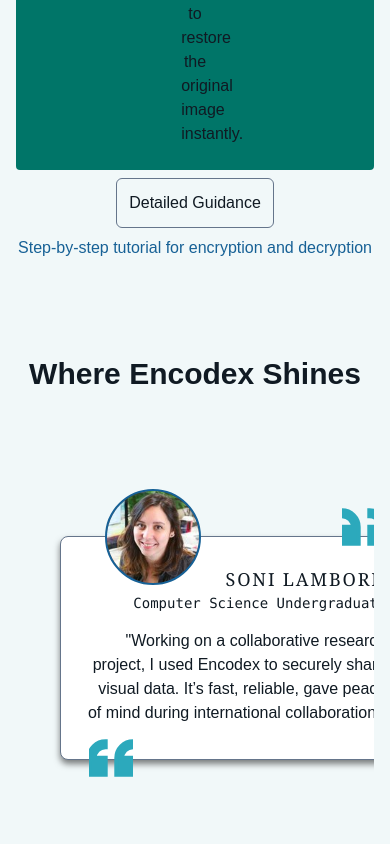
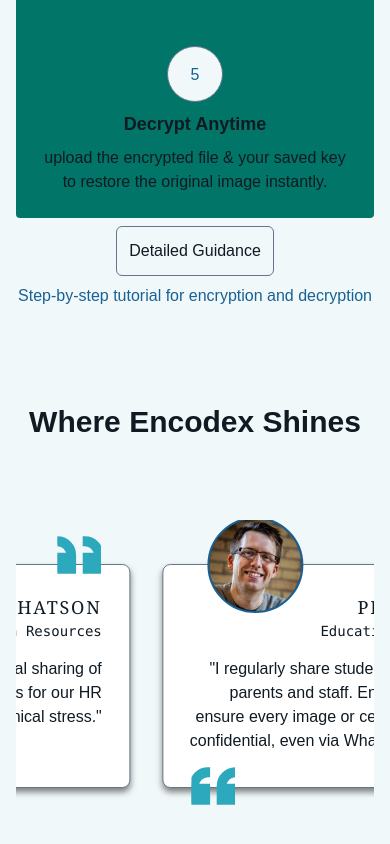
Before and after one commit to sachin-0203/Encodex, a React (Vite) app: page / in a window 390 px wide. Shown: the part 3494-4338 px from the top of the page. Built offline with nearby package versions, Linux system fonts and the light colour scheme; no server answers.

Commit message:
minor update

```diff
--- a/src/components/Card/TestimonialsSilder.jsx
+++ b/src/components/Card/TestimonialsSilder.jsx
@@ -1,36 +1,70 @@
 import React, {useState, useEffect} from "react";
 import testimonials from "@/Data/testimonialsData";
 import { UserCard } from "./UserCard";
+import {motion} from 'framer-motion'
+
+function getValue(width) {
+  if (width > 1024) return 20;
+  if (width > 768) return 60;
+  return 100;
+}
+
+function useResponsiveValue() {
+  const [value, setValue] = useState(() => getValue(window.innerWidth));
+
+  useEffect(() => {
+    function handleResize() {
+      setValue(getValue(window.innerWidth));
+    }
+
+    window.addEventListener("resize", handleResize);
+
+    handleResize();
+
+    return () => window.removeEventListener("resize", handleResize);
+  }, []);
+
+  return value;
+}
+
+
 
 export const TestimonialsSilder = () => {
 
   const [currentIndex, setCurrentIndex] = useState(0);
 
+  const value = useResponsiveValue();
   useEffect(()=>{
     const interval = setInterval(()=>{
       setCurrentIndex((prev) =>
         prev === testimonials.length -1 ? 0 : prev+1
       );
-    }, 1500)
+    }, 3000)
 
     return ()=> clearInterval(interval);
   }, []);
 
+
   return (
-    <div className="w-full overflow-hidden mx-auto my-12 relative" >
+    <div className=" overflow-hidden mx-auto my-12 relative" >
       <div
-        className=" flex p-5 py-10 m-2 transition-transform duration-1000 "
-        // style={{transform: `translateX(-${currentIndex * 31}%)`}}
-
+        className="  flex p-5  m-2 transition-transform duration-1000 "
+        style={{
+          transform: `translateX(-${currentIndex * value}%)`,
+          width: `${testimonials.length * 20}%`,
+        }}
       >
-          {testimonials.map((user,index) =>(
+      {testimonials.map((user, index) => (
+        <div
+          key={user.name}
+        >
           <UserCard
-              key={index}
             avatar={user.avatar}
             name={user.name}
             post={user.post}
             feedback={`"${user.feedback}"`}
           />
+        </div>
       ))}
         </div>
     </div>
--- a/src/components/Home/Home.jsx
+++ b/src/components/Home/Home.jsx
@@ -162,9 +162,9 @@
         </div>
 
         <div
-          className="flex flex-wrap gap-4 justify-center text-secondary-foreground bg-secondary rounded-sm">
+          className="flex  md:flex-row flex-col gap-4 justify-center text-secondary-foreground bg-secondary rounded-sm duration-200">
 
-          <div className="container-items w-1/6 p-4 m-2">
+          <div className="container-items  p-4 m-2">
             <h1 className="h-14 w-14 mx-auto bg-background text-primary rounded-full border p-4">
               1
             </h1>
@@ -176,7 +176,7 @@
             </p>
           </div>
 
-          <div className="container-items w-1/6 p-4 m-2">
+          <div className="container-items  p-4 m-2">
             <h1 className="h-14 w-14 mx-auto bg-background text-primary rounded-full border p-4">
               2
             </h1>
@@ -188,7 +188,7 @@
             </p>
           </div>
 
-          <div className="container-items w-1/6 p-4 m-2">
+          <div className="container-items  p-4 m-2">
             <h1 className="h-14 w-14 mx-auto bg-background text-primary rounded-full border p-4">
               3
             </h1>
@@ -200,7 +200,7 @@
             </p>
           </div>
 
-          <div className="container-items w-1/6 p-4 m-2">
+          <div className="container-items  p-4 m-2">
             <h1 className="h-14 w-14 mx-auto bg-background text-primary rounded-full border p-4">
               4
             </h1>
@@ -211,7 +211,7 @@
               Send your encrypted image confidently, knowing it's unreadable without the correct key.
             </p>
           </div>
-          <div className="container-items w-1/6 p-4 m-2">
+          <div className="container-items  p-4 m-2">
             <h1 className="h-14 w-14 mx-auto bg-background text-primary rounded-full border p-4">
               5
             </h1>
```
Lines whose indentation alone changed are shown as unchanged.
